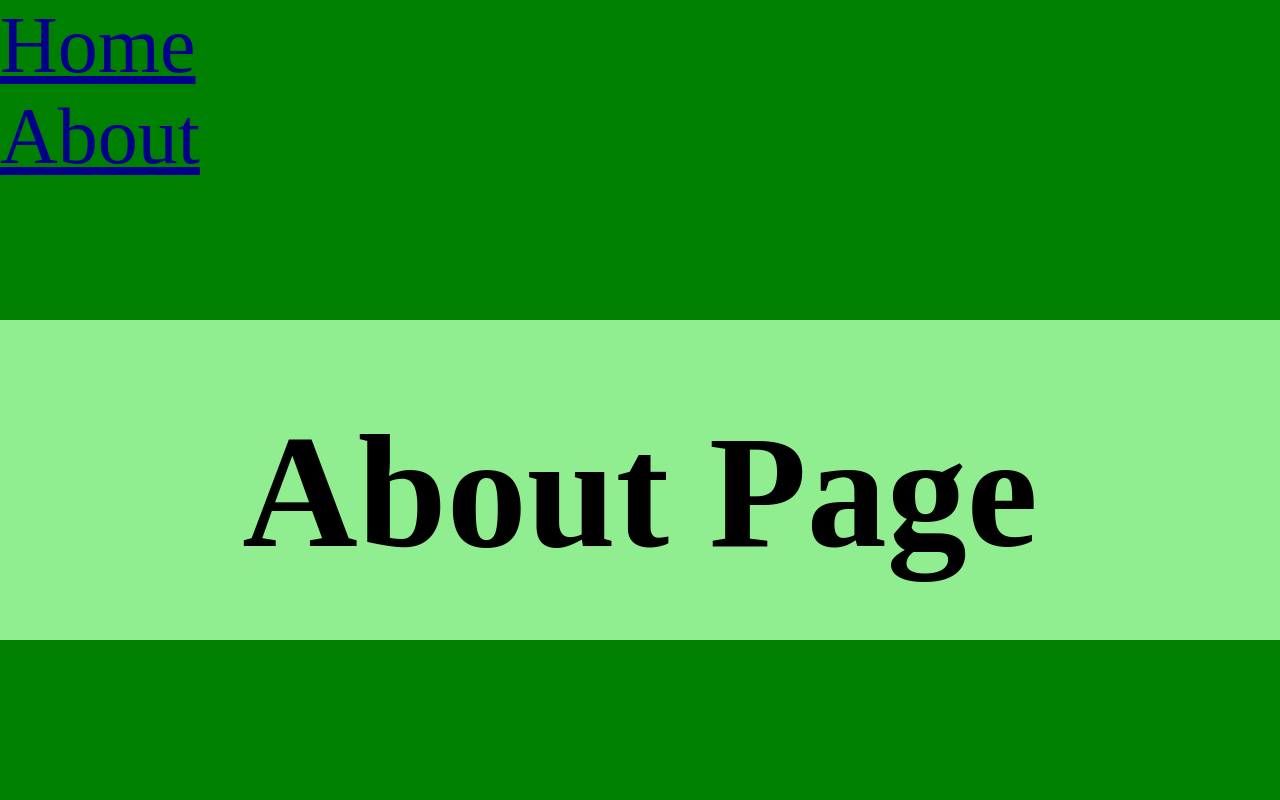
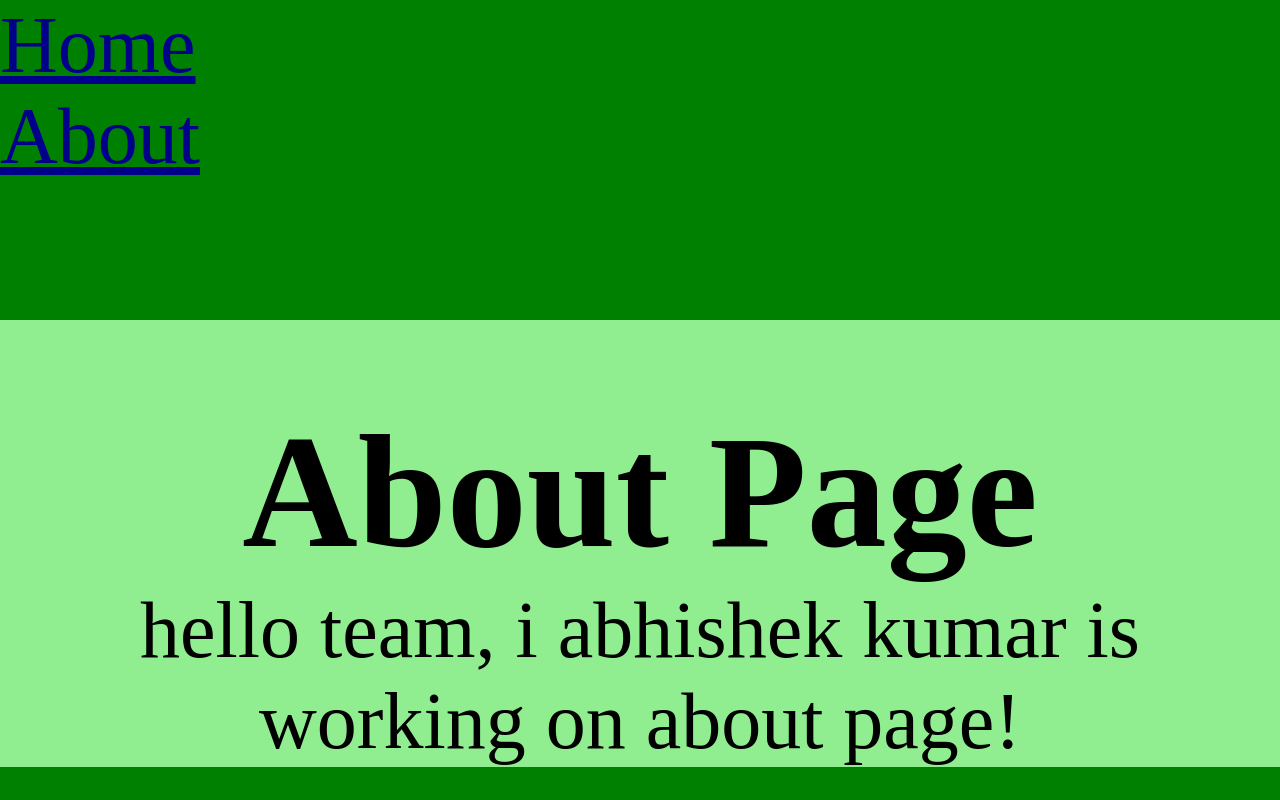
Before and after one commit to Alex21c/testing01Dec2023, a plain HTML site: page about.html in a window 1280 px wide. Shown: the top 800 px of the page. Drawn offline with Linux system fonts and the light colour scheme.

Commit message:
i have started working on about page

```diff
--- a/about.html
+++ b/about.html
@@ -16,6 +16,7 @@
   </header>
   <main>
     <h1>About Page</h1>
+    <p>hello team, i abhishek kumar is working on about page!</p>
   </main>
   <footer></footer>
 </body>
```
